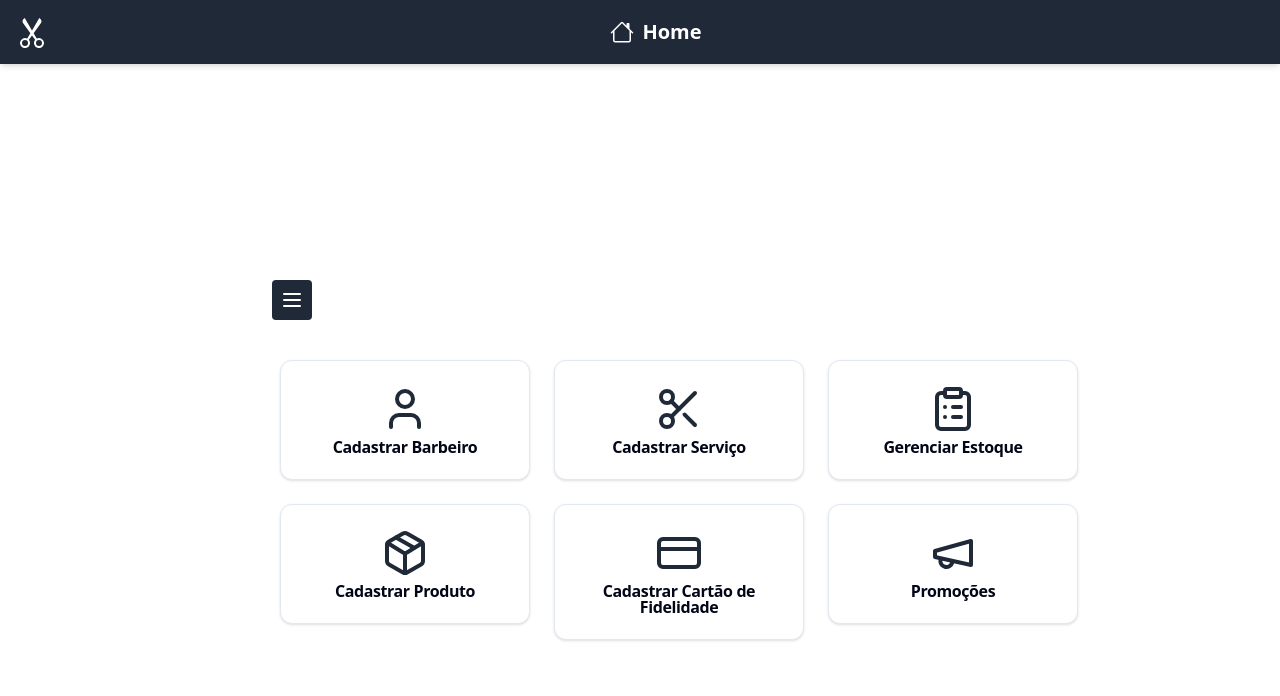
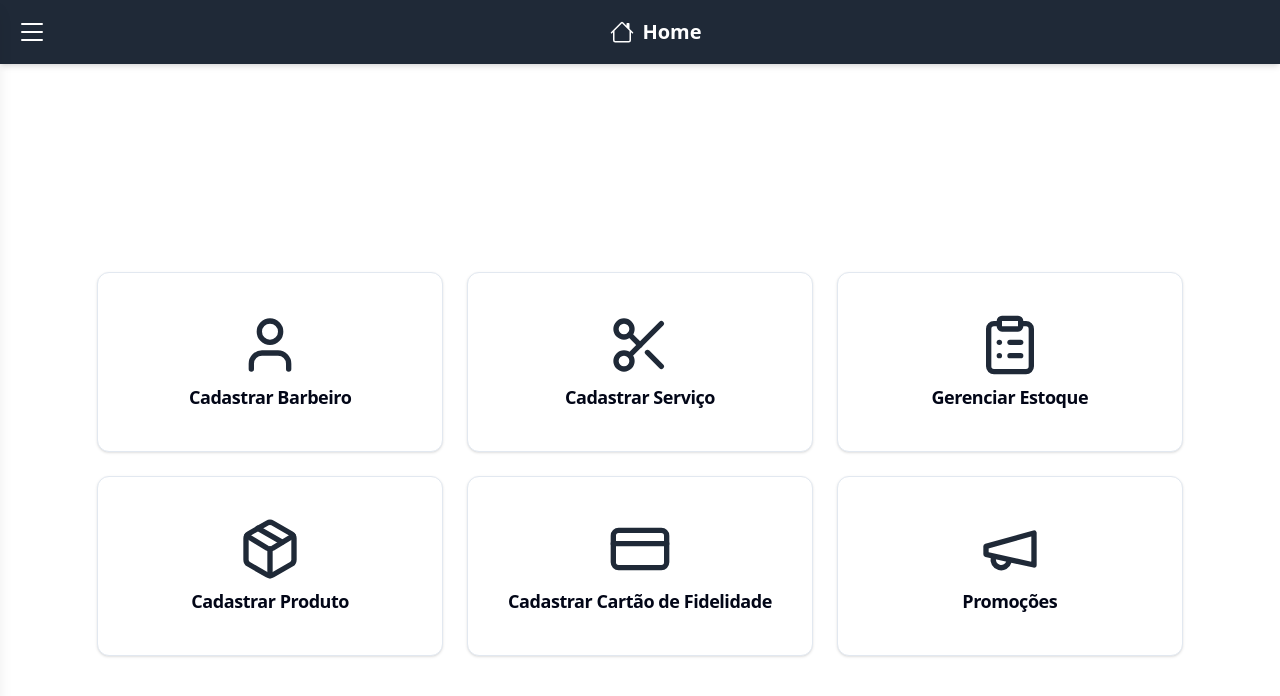
Before and after one commit to unicortes/barbearia-frontend, a React (Vite) app: page / in a window 1280 px wide. Shown: the top 696 px of the page. Built offline with nearby package versions, Linux system fonts and the light colour scheme.

Commit message:
update: ajustes no front

```diff
--- a/src/components/header/header.jsx
+++ b/src/components/header/header.jsx
@@ -1,12 +1,19 @@
-import React from 'react';
+import React, { useState } from 'react';
 import { Link } from 'react-router-dom';
-import { BsScissors, BsHouse } from 'react-icons/bs';
+import { BsList, BsHouse } from 'react-icons/bs';
 
 const Header = () => {
+    const [isMenuOpen, setIsMenuOpen] = useState(false);
+
+    const toggleMenu = () => {
+        setIsMenuOpen(!isMenuOpen);
+    };
+
     return (
+        <>
             <header className="bg-gray-800 text-white p-4 shadow-md flex items-center">
                 <div className="flex items-center flex-shrink-0">
-                <BsScissors size={32} className="text-white" />
+                    <BsList size={32} className="text-white cursor-pointer" onClick={toggleMenu} />
                 </div>
                 <nav className="flex-grow flex justify-center">
                     <ul className="flex space-x-6 items-center">
@@ -17,6 +24,24 @@ const Header = () => {
                     </ul>
                 </nav>
             </header>
+
+            {/* Menu Lateral */}
+            <div className={`fixed top-0 left-0 h-full bg-gray-800 text-white p-4 shadow-lg transform transition-transform ${isMenuOpen ? 'translate-x-0' : '-translate-x-full'}`} style={{ width: '250px' }}>
+            <div className="flex items-center justify-between mb-4">
+                <h1 className="text-white text-2xl font-bold">Menu</h1>
+                <button className="text-white text-2xl" onClick={toggleMenu}>×</button>
+            </div>
+            <nav className="space-y-2">
+                <Link to="/barber" className="text-white block p-2 rounded hover:bg-gray-700">Cadastrar Barbeiro</Link>
+                <Link to="/services" className="text-white block p-2 rounded hover:bg-gray-700">Cadastrar Serviço</Link>
+                <Link to="/productStock" className="text-white block p-2 rounded hover:bg-gray-700">Gerenciar Estoque</Link>
+                <Link to="/products" className="text-white block p-2 rounded hover:bg-gray-700">Cadastrar Produto</Link>
+                <Link to="/loyaltyCards" className="text-white block p-2 rounded hover:bg-gray-700">Cadastrar Cartão de Fidelidade</Link>
+                <Link to="/sales" className="text-white block p-2 rounded hover:bg-gray-700">Promoções</Link>
+            </nav>
+            </div>
+
+        </>
     );
 };
 
--- a/src/components/homePage/homePage.jsx
+++ b/src/components/homePage/homePage.jsx
@@ -1,101 +1,65 @@
 import * as React from "react";
-import { useState } from "react";
 import { Link } from 'react-router-dom';
-import {
-  Card,
-  CardHeader,
-  CardTitle,
-} from "@/components/ui/card";
-import { Menu, X } from 'lucide-react';
+import { Card, CardHeader, CardTitle } from "@/components/ui/card";
 import { User, Scissors, ClipboardList, Package, CreditCard, Megaphone } from 'lucide-react';
 
 const HomePage = () => {
-  const [isSidebarOpen, setIsSidebarOpen] = useState(false);
-
-  const toggleSidebar = () => {
-    setIsSidebarOpen(!isSidebarOpen);
-  };
-
   return (
-    <div className="flex">
-      <div className={`fixed inset-y-0 left-0 transform ${isSidebarOpen ? 'translate-x-0' : '-translate-x-full'} transition-transform duration-300 ease-in-out bg-gray-800 w-64 p-4`}>
-        <div className="flex justify-between items-center mb-4">
-          <h2 className="text-white text-2xl font-bold">Menu</h2>
-          <button onClick={toggleSidebar} className="text-white p-2 rounded hover:bg-gray-700">
-            <X className="w-6 h-6" />
-          </button>
-        </div>
-        <nav className="space-y-2">
-          <Link to="/barber" className="text-white block p-2 rounded hover:bg-gray-700">Cadastrar Barbeiro</Link>
-          <Link to="/services" className="text-white block p-2 rounded hover:bg-gray-700">Cadastrar Serviço</Link>
-          <Link to="/productStock" className="text-white block p-2 rounded hover:bg-gray-700">Gerenciar Estoque</Link>
-          <Link to="/products" className="text-white block p-2 rounded hover:bg-gray-700">Cadastrar Produto</Link>
-          <Link to="/loyaltyCards" className="text-white block p-2 rounded hover:bg-gray-700">Cadastrar Cartão de Fidelidade</Link>
-          <Link to="/sales" className="text-white block p-2 rounded hover:bg-gray-700">Promoções</Link>
-        </nav>
-      </div>
-
-      <div className="flex-1 ml-64">
-        <header className="p-4">
-          <button onClick={toggleSidebar} className="bg-gray-800 text-white p-2 rounded hover:bg-gray-700">
-            <Menu className="w-6 h-6" />
-          </button>
-        </header>
-        <div className="flex flex-wrap gap-6 p-6">
-          <Link to="/barber" className="w-[250px]">
-            <Card>
-              <CardHeader className="flex flex-col items-center">
-                <User className="text-gray-800 w-12 h-12" />
-                <CardTitle>Cadastrar Barbeiro</CardTitle>
+    <div className="flex flex-col items-center p-6">
+      <div className="grid grid-cols-3 gap-6 w-full max-w-6xl">
+        <Link to="/barber" className="w-full">
+          <Card className="h-[180px] flex flex-col justify-between p-4">
+            <CardHeader className="flex flex-col items-center flex-grow">
+              <User className="text-gray-800 w-16 h-16" />
+              <CardTitle className="mt-2 text-center text-lg font-semibold">Cadastrar Barbeiro</CardTitle>
             </CardHeader>
           </Card>
         </Link>
 
-          <Link to="/services" className="w-[250px]">
-            <Card>
-              <CardHeader className="flex flex-col items-center">
-                <Scissors className="text-gray-800 w-12 h-12" />
-                <CardTitle>Cadastrar Serviço</CardTitle>
+        <Link to="/services" className="w-full">
+          <Card className="h-[180px] flex flex-col justify-between p-4">
+            <CardHeader className="flex flex-col items-center flex-grow">
+              <Scissors className="text-gray-800 w-16 h-16" />
+              <CardTitle className="mt-2 text-center text-lg font-semibold">Cadastrar Serviço</CardTitle>
             </CardHeader>
           </Card>
         </Link>
 
-          <Link to="/productStock" className="w-[250px]">
-            <Card>
-              <CardHeader className="flex flex-col items-center">
-                <ClipboardList className="text-gray-800 w-12 h-12" />
-                <CardTitle>Gerenciar Estoque</CardTitle>
+        <Link to="/productStock" className="w-full">
+          <Card className="h-[180px] flex flex-col justify-between p-4">
+            <CardHeader className="flex flex-col items-center flex-grow">
+              <ClipboardList className="text-gray-800 w-16 h-16" />
+              <CardTitle className="mt-2 text-center text-lg font-semibold">Gerenciar Estoque</CardTitle>
             </CardHeader>
           </Card>
         </Link>
 
-          <Link to="/products" className="w-[250px]">
-            <Card>
-              <CardHeader className="flex flex-col items-center">
-                <Package className="text-gray-800 w-12 h-12" />
-                <CardTitle>Cadastrar Produto</CardTitle>
+        <Link to="/products" className="w-full">
+          <Card className="h-[180px] flex flex-col justify-between p-4">
+            <CardHeader className="flex flex-col items-center flex-grow">
+              <Package className="text-gray-800 w-16 h-16" />
+              <CardTitle className="mt-2 text-center text-lg font-semibold">Cadastrar Produto</CardTitle>
             </CardHeader>
           </Card>
         </Link>
 
-          <Link to="/loyaltyCards" className="w-[250px]">
-            <Card>
-              <CardHeader className="flex flex-col items-center text-center">
-                <CreditCard className="text-gray-800 w-12 h-12" />
-                <CardTitle>Cadastrar Cartão de Fidelidade</CardTitle>
+        <Link to="/loyaltyCards" className="w-full">
+          <Card className="h-[180px] flex flex-col justify-between p-4">
+            <CardHeader className="flex flex-col items-center flex-grow">
+              <CreditCard className="text-gray-800 w-16 h-16" />
+              <CardTitle className="mt-2 text-center text-lg font-semibold">Cadastrar Cartão de Fidelidade</CardTitle>
             </CardHeader>
           </Card>
         </Link>
 
-          <Link to="/sales" className="w-[250px]">
-            <Card>
-              <CardHeader className="flex flex-col items-center">
-                <Megaphone className="text-gray-800 w-12 h-12" />
-                <CardTitle>Promoções</CardTitle>
+        <Link to="/sales" className="w-full">
+          <Card className="h-[180px] flex flex-col justify-between p-4">
+            <CardHeader className="flex flex-col items-center flex-grow">
+              <Megaphone className="text-gray-800 w-16 h-16" />
+              <CardTitle className="mt-2 text-center text-lg font-semibold">Promoções</CardTitle>
             </CardHeader>
           </Card>
         </Link>
-        </div>
       </div>
     </div>
   );
```
Lines whose indentation alone changed are shown as unchanged.
